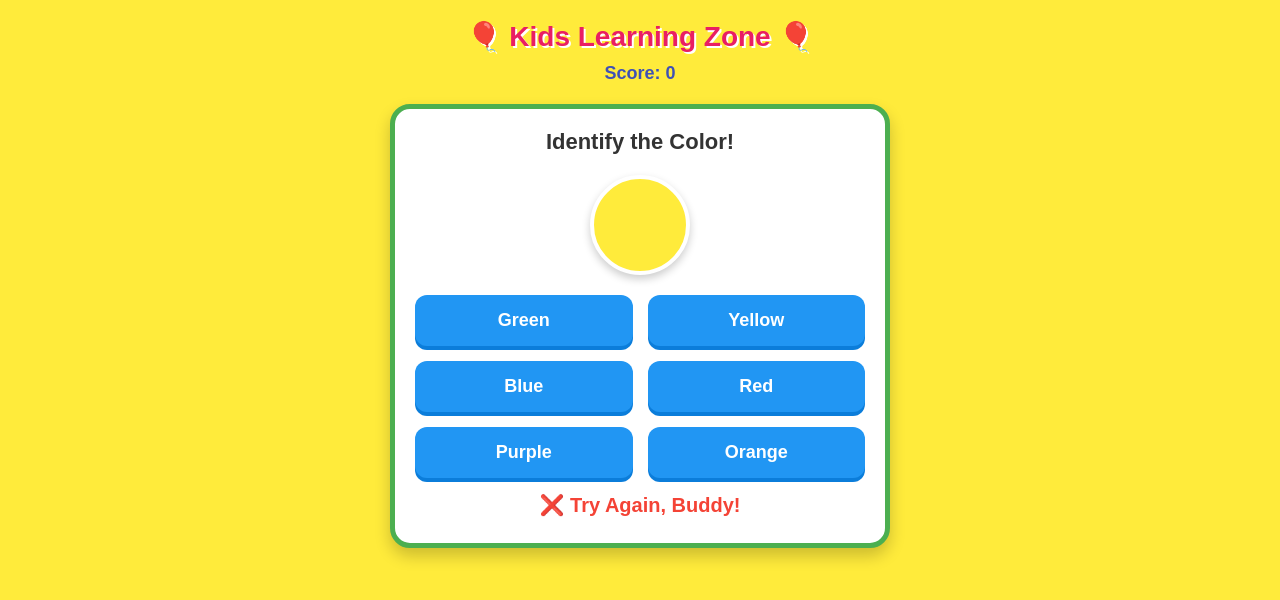
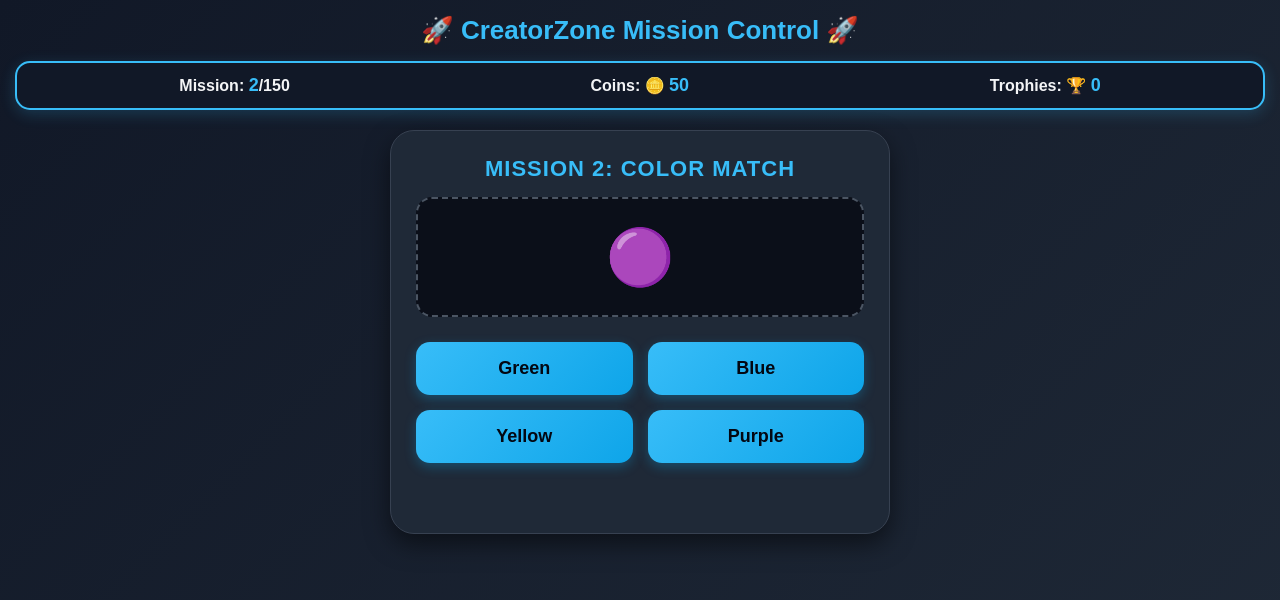
Before and after one commit to nayanthakuria18-blip/creatorzone, a plain HTML site: page index.html in a window 1280 px wide. Both pictures are taken after a click on the button "Orange". Drawn offline with Linux system fonts and the light colour scheme.

Commit message:
Update index.html

```diff
--- a/index.html
+++ b/index.html
@@ -1,94 +1,171 @@
- <!DOCTYPE html>
+<!DOCTYPE html>
 <html lang="en">
 <head>
     <meta charset="UTF-8">
     <meta name="viewport" content="width=device-width, initial-scale=1.0">
-    <title>Kids Fun Learning Game</title>
+    <title>CreatorZone Mega Kids Game | 150 Missions</title>
     <style>
         * { margin: 0; padding: 0; box-sizing: border-box; font-family: 'Arial', sans-serif; }
-        body { background-color: #ffeb3b; text-align: center; padding: 20px; }
-        h1 { color: #e91e63; font-size: 28px; margin-bottom: 10px; text-shadow: 2px 2px #fff; }
-        .score-box { font-size: 18px; color: #3f51b5; font-weight: bold; margin-bottom: 20px; }
+        body { background: linear-gradient(135deg, #111827, #1f2937); color: white; text-align: center; padding: 15px; min-height: 100vh; }
 
-        /* Game Screen */
-        .game-container { background: #fff; border-radius: 20px; padding: 20px; max-width: 500px; margin: 0 auto; box-shadow: 0 8px 16px rgba(0,0,0,0.2); border: 5px solid #4caf50; }
-        .question-box { font-size: 22px; font-weight: bold; margin-bottom: 20px; color: #333; }
-        .color-target { width: 100px; height: 100px; border-radius: 50%; margin: 0 auto 20px auto; border: 4px solid #fff; box-shadow: 0 4px 8px rgba(0,0,0,0.2); }
+        /* Top Status Bar */
+        .status-bar { display: flex; justify-content: space-around; background: #111827; padding: 12px; border-radius: 15px; margin-bottom: 20px; border: 2px solid #38bdf8; box-shadow: 0 4px 15px rgba(56, 189, 248, 0.2); }
+        .stat-item { font-size: 16px; font-weight: bold; color: #f3f4f6; }
+        .stat-item span { color: #38bdf8; font-size: 18px; }
 
-        /* Options Buttons */
-        .options-grid { display: grid; grid-template-columns: 1fr 1fr; gap: 15px; margin-top: 20px; }
-        .option-btn { background-color: #2196f3; color: white; border: none; padding: 15px; font-size: 18px; font-weight: bold; border-radius: 12px; cursor: pointer; box-shadow: 0 4px #0b7dda; }
-        .option-btn:active { box-shadow: none; transform: translateY(4px); }
+        /* Game Box */
+        .game-card { background: #1f2937; border-radius: 24px; padding: 25px; max-width: 500px; margin: 0 auto; box-shadow: 0 10px 25px rgba(0,0,0,0.5); border: 1px solid #374151; }
+        h2 { color: #38bdf8; font-size: 22px; margin-bottom: 15px; text-transform: uppercase; letter-spacing: 1px; }
 
-        /* Message popup */
-        #message { font-size: 20px; font-weight: bold; margin-top: 15px; min-height: 30px; }
-        .correct { color: #4caf50; }
-        .wrong { color: #f44336; }
+        .display-box { min-height: 120px; display: flex; align-items: center; justify-content: center; font-size: 55px; margin-bottom: 25px; background: #0b0f19; border-radius: 16px; border: 2px dashed #4b5563; padding: 10px; }
+
+        /* Options Grid */
+        .options-grid { display: grid; grid-template-columns: 1fr 1fr; gap: 15px; }
+        .game-btn { background: linear-gradient(135deg, #38bdf8, #0ea5e9); color: #030712; border: none; padding: 16px; font-size: 18px; font-weight: bold; border-radius: 14px; cursor: pointer; box-shadow: 0 4px 12px rgba(14, 165, 233, 0.3); transition: all 0.1s; }
+        .game-btn:active { transform: translateY(3px); box-shadow: none; }
+
+        /* Messages */
+        #feedback { font-size: 18px; font-weight: bold; margin-top: 20px; min-height: 25px; }
+        .correct { color: #10b981; animation: pop 0.3s ease; }
+        .wrong { color: #ef4444; animation: shake 0.3s ease; }
+
+        /* Download Section */
+        .download-box { display: none; background: #065f46; padding: 20px; border-radius: 16px; margin-top: 20px; border: 2px solid #10b981; }
+        .download-link { display: inline-block; background: #10b981; color: white; padding: 12px 25px; border-radius: 10px; font-weight: bold; text-decoration: none; margin-top: 10px; box-shadow: 0 4px 10px rgba(16, 185, 129, 0.4); }
+
+        @keyframes pop { 0% { transform: scale(1); } 50% { transform: scale(1.1); } 100% { transform: scale(1); } }
     </style>
 </head>
 <body>
 
-    <h1>🎈 Kids Learning Zone 🎈</h1>
-    <div class="score-box">Score: <span id="score">0</span></div>
+    <h1 style="color: #38bdf8; margin-bottom: 15px; font-size: 26px;">🚀 CreatorZone Mission Control 🚀</h1>
 
-    <div class="game-container">
-        <div class="question-box" id="instruction">Identify the Color!</div>
-        <div class="color-target" id="colorDisplay"></div>
+    <!-- Status Bar -->
+    <div class="status-bar">
+        <div class="stat-item">Mission: <span id="lblMission">1</span>/150</div>
+        <div class="stat-item">Coins: 🪙 <span id="lblCoins">0</span></div>
+        <div class="stat-item">Trophies: 🏆 <span id="lblTrophies">0</span></div>
+    </div>
 
-        <div class="options-grid" id="optionsContainer">
-            <!-- Buttons will come here automatically -->
+    <!-- Main Game Area -->
+    <div class="game-card">
+        <h2 id="missionName">Mission 1: Color Match</h2>
+        <div class="display-box" id="gameDisplay">🔴</div>
+
+        <div class="options-grid" id="gameOptions">
+            <!-- Buttons dynamically generated -->
         </div>
 
-        <div id="message"></div>
+        <div id="feedback"></div>
+
+        <!-- Hidden Download Box (Unlocks at Mission 151) -->
+        <div class="download-box" id="downloadSection">
+            <h3>🎉 ALL MISSIONS CLEARED! 🎉</h3>
+            <p>You are a Super Champion! Download your Next Mega Game Reward now!</p>
+            <!-- Bhai yahan niche href="UR_LINK" mein apna doosra game link daal dena -->
+            <a href="https://nayanthakuria18-blip.github.io/creatorzone/index.html" class="download-link" target="_blank">Download Next Game 📲</a>
+        </div>
     </div>
 
     <script>
-        let score = 0;
-        let colors = ["Red", "Blue", "Green", "Yellow", "Orange", "Purple"];
-        let hexColors = { "Red": "#f44336", "Blue": "#2196f3", "Green": "#4caf50", "Yellow": "#ffeb3b", "Orange": "#ff9800", "Purple": "#9c27b0" };
-        let currentTarget = "";
+        let coins = 0;
+        let trophies = 0;
+        let currentMission = 1;
+        let correctAnswer = "";
 
-        function startGame() {
-            document.getElementById("message").innerText = "";
-            // Select a random color
-            let randomIndex = Math.floor(Math.random() * colors.length);
-            currentTarget = colors[randomIndex];
+        // Game Database Generators
+        const colors = ["Red", "Blue", "Green", "Yellow", "Orange", "Purple"];
+        const colorEmojis = { "Red":"🔴", "Blue":"🔵", "Green":"🟢", "Yellow":"🟡", "Orange":"🟠", "Purple":"🟣" };
 
-            // Display the color circle
-            document.getElementById("colorDisplay").style.backgroundColor = hexColors[currentTarget];
+        const animals = ["Elephant", "Lion", "Monkey", "Panda", "Fox", "Frog"];
+        const animalEmojis = { "Elephant":"🐘", "Lion":"🦁", "Monkey":"🐵", "Panda":"🐼", "Fox":"🦊", "Frog":"🐸" };
 
-            // Clear old buttons
-            let container = document.getElementById("optionsContainer");
-            container.innerHTML = "";
+        function loadMission() {
+            document.getElementById("feedback").innerText = "";
+            let optionsContainer = document.getElementById("gameOptions");
+            optionsContainer.innerHTML = "";
 
-            // Create shuffled buttons
-            let shuffledOptions = [...colors].sort(() => 0.5 - Math.random());
-            shuffledOptions.forEach(color => {
+            if (currentMission > 150) {
+                // Game Over - Reward Screen
+                document.getElementById("missionName").innerText = "Victory!";
+                document.getElementById("gameDisplay").innerHTML = "👑";
+                document.getElementById("downloadSection").style.display = "block";
+                return;
+            }
+
+            document.getElementById("lblMission").innerText = currentMission;
+
+            // TYPE 1: COLOR MISSIONS (1 to 50)
+            if (currentMission <= 50) {
+                document.getElementById("missionName").innerText = `Mission ${currentMission}: Color Match`;
+                let randomColor = colors[Math.floor(Math.random() * colors.length)];
+                document.getElementById("gameDisplay").innerHTML = colorEmojis[randomColor];
+                correctAnswer = randomColor;
+
+                makeButtons(colors);
+            }
+            // TYPE 2: ANIMAL MISSIONS (51 to 100)
+            else if (currentMission <= 100) {
+                document.getElementById("missionName").innerText = `Mission ${currentMission}: Animal Name`;
+                let randomAnimal = animals[Math.floor(Math.random() * animals.length)];
+                document.getElementById("gameDisplay").innerHTML = animalEmojis[randomAnimal];
+                correctAnswer = randomAnimal;
+
+                makeButtons(animals);
+            }
+            // TYPE 3: MATH MISSIONS (101 to 150)
+            else if (currentMission <= 150) {
+                document.getElementById("missionName").innerText = `Mission ${currentMission}: Quick Math`;
+                let num1 = Math.floor(Math.random() * 10) + 1;
+                let num2 = Math.floor(Math.random() * 10) + 1;
+                document.getElementById("gameDisplay").innerHTML = `<span style="font-size:36px; color:#fff;">${num1} + ${num2} = ?</span>`;
+                correctAnswer = (num1 + num2).toString();
+
+                let mathOptions = [correctAnswer, (num1+num2+2).toString(), (num1+num2-1).toString(), (num1+Math.floor(Math.random()*5)).toString()];
+                // Remove duplicates if any
+                mathOptions = [...new Set(mathOptions)].slice(0, 4);
+                makeButtons(mathOptions);
+            }
+        }
+
+        function makeButtons(arrayOptions) {
+            let optionsContainer = document.getElementById("gameOptions");
+            // Shuffle answers
+            let shuffled = [...arrayOptions].sort(() => 0.5 - Math.random()).slice(0, 4);
+            if(!shuffled.includes(correctAnswer)) { shuffled[0] = correctAnswer; }
+            shuffled.sort(() => 0.5 - Math.random());
+
+            shuffled.forEach(opt => {
                 let btn = document.createElement("button");
-                btn.className = "option-btn";
-                btn.innerText = color;
-                btn.onclick = () => checkAnswer(color);
-                container.appendChild(btn);
+                btn.className = "game-btn";
+                btn.innerText = opt;
+                btn.onclick = () => verifyAnswer(opt);
+                optionsContainer.appendChild(btn);
             });
         }
 
-        function checkAnswer(selectedColor) {
-            let msgBox = document.getElementById("message");
-            if(selectedColor === currentTarget) {
-                score += 10;
-                document.getElementById("score").innerText = score;
-                msgBox.className = "correct";
-                msgBox.innerText = "🎉 Superb! Correct Answer!";
-                setTimeout(startGame, 1500); // Next question after 1.5 sec
+        function verifyAnswer(selected) {
+            let feedback = document.getElementById("feedback");
+            if (selected === correctAnswer) {
+                coins += 50;
+                if (currentMission % 5 === 0) { trophies += 1; } // 1 Trophy every 5 missions
+                currentMission++;
+
+                document.getElementById("lblCoins").innerText = coins;
+                document.getElementById("lblTrophies").innerText = trophies;
+
+                feedback.className = "correct";
+                feedback.innerText = "🎉 AMAZING! +50 Coins Added!";
+
+                setTimeout(loadMission, 1200);
             } else {
-                msgBox.className = "wrong";
-                msgBox.innerText = "❌ Try Again, Buddy!";
+                feedback.className = "wrong";
+                feedback.innerText = "❌ Uh Oh! Try Again, Hero!";
             }
         }
 
-        // Start the game for the first time
-        startGame();
+        // Initialize First Mission
+        loadMission();
     </script>
-
 </body>
 </html>
```
